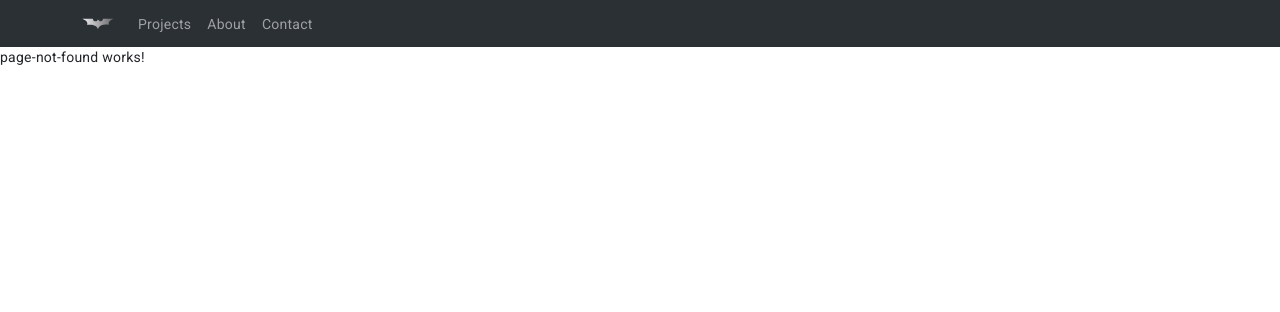
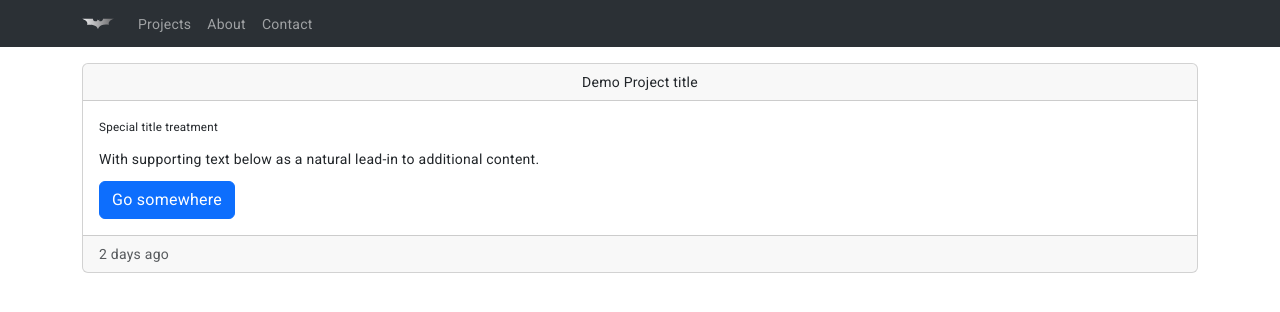
Before and after one commit to ironsubhajit/ironsubhajit_app, an Angular app: page /project-detail in a window 1280 px wide. Before the commit this address led to /page-not-found. Shown: the top 312 px of the page. Built offline with nearby package versions, Linux system fonts and the light colour scheme.

Commit message:
add project detail component

```diff
--- a/src/app/app-routing.module.ts
+++ b/src/app/app-routing.module.ts
@@ -5,11 +5,13 @@ import { ProjectListPageComponent } from './pages/project-list-page/project-list
 import { AboutPageComponent } from './pages/about-page/about-page.component';
 import { ContactPageComponent } from './pages/contact-page/contact-page.component';
 import { PageNotFoundComponent } from './pages/page-not-found/page-not-found.component';
+import { ProjectDetailComponent } from './components/project-detail/project-detail.component';
 
 const routes: Routes = [
   { path: 'home', component: HomePageComponent },
   { path: 'page-not-found', component: PageNotFoundComponent },
   { path: 'projects', component: ProjectListPageComponent },
+  { path: 'project-detail', component: ProjectDetailComponent },
   { path: 'about', component: AboutPageComponent },
   { path: 'contact', component: ContactPageComponent },
   { path: '', redirectTo: '/home', pathMatch: 'full' },
--- a/src/app/app.module.ts
+++ b/src/app/app.module.ts
@@ -11,6 +11,7 @@ import { ContactPageComponent } from './pages/contact-page/contact-page.componen
 import { AboutPageComponent } from './pages/about-page/about-page.component';
 import { PageNotFoundComponent } from './pages/page-not-found/page-not-found.component';
 import { ProjectCardComponent } from './components/project-card/project-card.component';
+import { ProjectDetailComponent } from './components/project-detail/project-detail.component';
 
 @NgModule({
   declarations: [
@@ -21,7 +22,8 @@ import { ProjectCardComponent } from './components/project-card/project-card.com
     ContactPageComponent,
     AboutPageComponent,
     PageNotFoundComponent,
-    ProjectCardComponent
+    ProjectCardComponent,
+    ProjectDetailComponent
   ],
   imports: [
     BrowserModule,
--- a/src/app/components/project-card/project-card.component.html
+++ b/src/app/components/project-card/project-card.component.html
@@ -6,6 +6,6 @@
       Some quick example text to build on the card title and make up the bulk of
       the card's content.
     </p>
-    <a href="#" class="btn btn-primary">Explore</a>
+    <a routerLink="/project-detail" class="btn btn-primary">Explore</a>
   </div>
 </div>
--- /dev/null
+++ b/src/app/components/project-detail/project-detail.component.html
@@ -0,0 +1,13 @@
+<section class="container mt-3">
+  <div class="card">
+    <div class="card-header text-center">{{ project_title }}</div>
+    <div class="card-body">
+      <h5 class="card-title">Special title treatment</h5>
+      <p class="card-text">
+        With supporting text below as a natural lead-in to additional content.
+      </p>
+      <a href="#" class="btn btn-primary">Go somewhere</a>
+    </div>
+    <div class="card-footer text-muted">2 days ago</div>
+  </div>
+</section>
--- /dev/null
+++ b/src/app/components/project-detail/project-detail.component.ts
@@ -0,0 +1,14 @@
+import { Component, Input, OnInit } from '@angular/core';
+import { Project } from 'src/app/interfaces/project';
+
+@Component({
+  selector: 'ironsubhajit-project-detail',
+  templateUrl: './project-detail.component.html',
+  styleUrls: ['./project-detail.component.scss'],
+})
+export class ProjectDetailComponent implements OnInit {
+  project_title: string = 'Demo Project title';
+  @Input() project?: Project;
+  constructor() {}
+  ngOnInit(): void {}
+}
--- /dev/null
+++ b/src/app/interfaces/project.ts
@@ -0,0 +1,11 @@
+// Each project Class interface
+
+export interface Project {
+  _id: string;
+  title: string;
+  date_created: string;
+  content: string;
+  live_link: string;
+  repo_link: string;
+  thumbnali_link: string;
+}
```
Also changed, not shown: src/app/components/project-detail/project-detail.component.scss (added), 1 other file (tests, documents, lock files or other folders).
